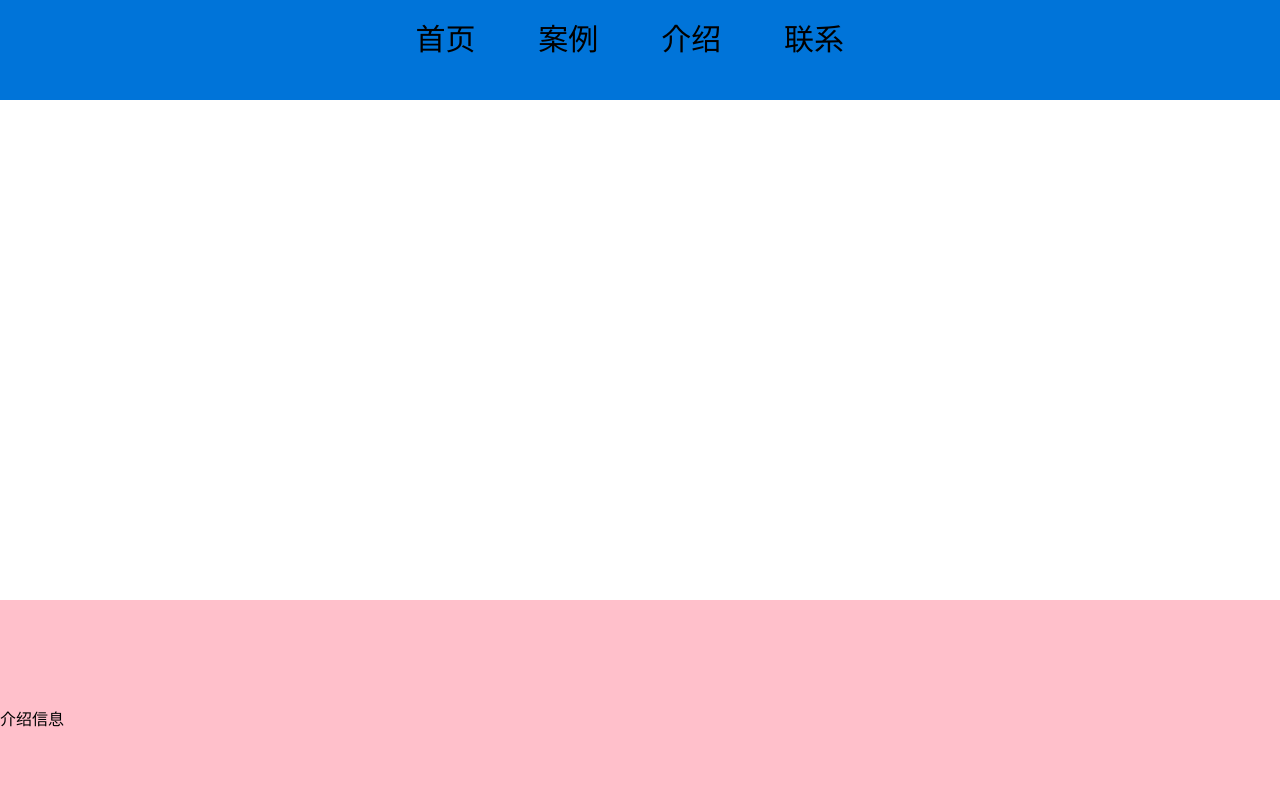
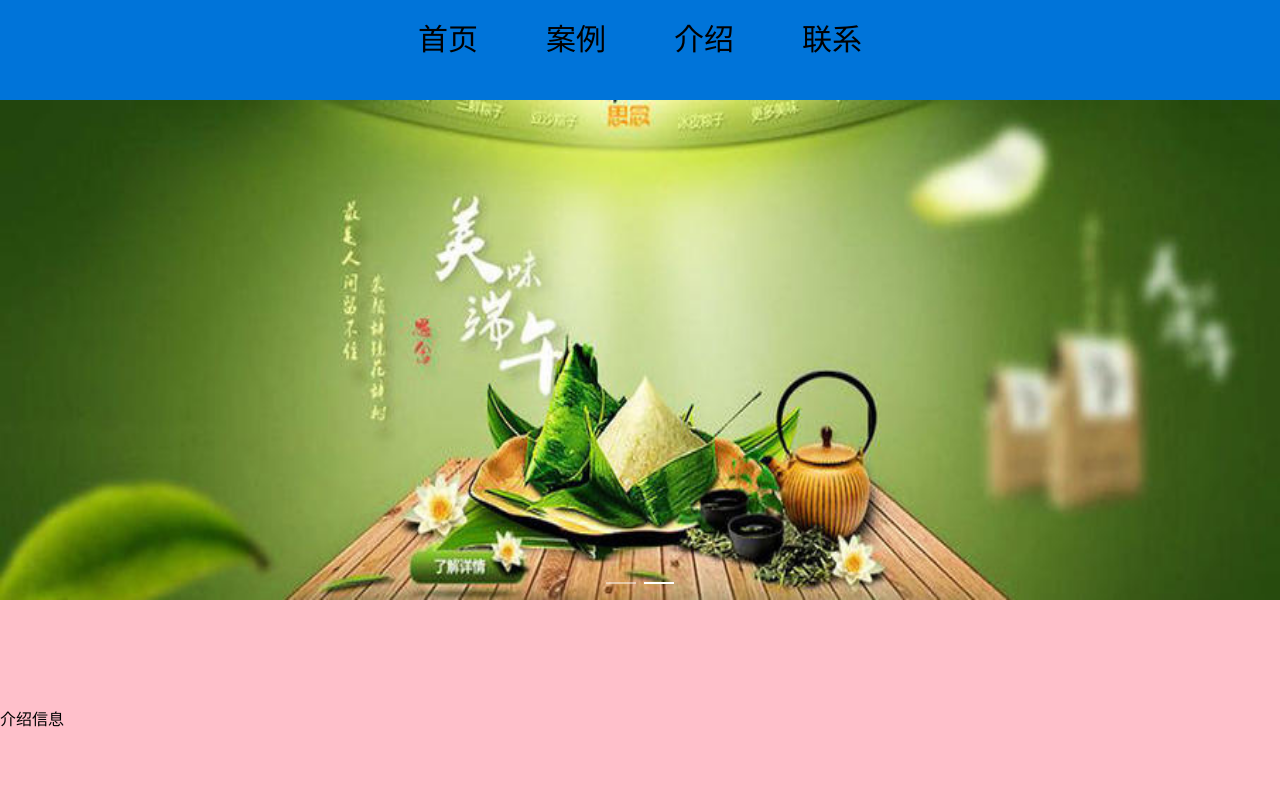
Before and after one commit to lwg1995/demo, a Vue app: page / in a window 1280 px wide. Shown: the top 800 px of the page. Built offline with nearby package versions, Linux system fonts and the light colour scheme.

Commit message:
lun bo tu

```diff
--- a/package.json
+++ b/package.json
@@ -8,6 +8,7 @@
   },
   "dependencies": {
     "core-js": "^2.6.5",
+    "element-ui": "^2.13.2",
     "vue": "^2.6.10",
     "vue-router": "^3.3.2"
   },
--- a/src/components/index.vue
+++ b/src/components/index.vue
@@ -11,6 +11,12 @@
 			</div>
 		</div>
 		<div class="nav">
+			  <el-carousel height="500px" >
+			    <el-carousel-item v-for="(item,index) in list" :key="index">
+			      <img style="width:100%;height:100%;" :src="require('../assets/'+item+'.jpg')" >
+			    </el-carousel-item>
+			  </el-carousel>
+
 		</div>
 		<div class="info">介绍信息</div>
 		<div class="nav2">
@@ -30,7 +36,11 @@
 	export default {
 		data() {
 			return {
-
+                list:[
+						'banner1'
+					,
+						'banner2'
+				]
 			}
 		},
 		methods: {
@@ -80,7 +90,7 @@
 		float: left;
 		list-style-type: none;
 		text-align: center;
-		width: 24%;
+		width: 25%;
 		height: 100%;
 	}
 	.header ul li:hover{
@@ -127,4 +137,17 @@
 		height: 500px;
 		background-color: #000000;
 	}
+	 .nav .el-carousel__container{
+		position: relative;
+		height:500px !important;
+
+	}
+
+	  .el-carousel__item:nth-child(2n) {
+	    background-color: #99a9bf;
+	  }
+
+	  .el-carousel__item:nth-child(2n+1) {
+	    background-color: #d3dce6;
+	  }
 </style>
--- a/src/main.js
+++ b/src/main.js
@@ -2,10 +2,11 @@ import Vue from 'vue'
 import App from './App.vue'
 import VueRouter from 'vue-router'
 import routers from './router/index.js'
-
+import ElementUI from 'element-ui';
+import 'element-ui/lib/theme-chalk/index.css';
 Vue.config.productionTip = false
 Vue.use(VueRouter)
-
+Vue.use(ElementUI);
 const router = new VueRouter({
 	mode:'history',
 	base:__dirname,
```
Also changed, not shown: 1 other file (tests, documents, lock files or other folders).
